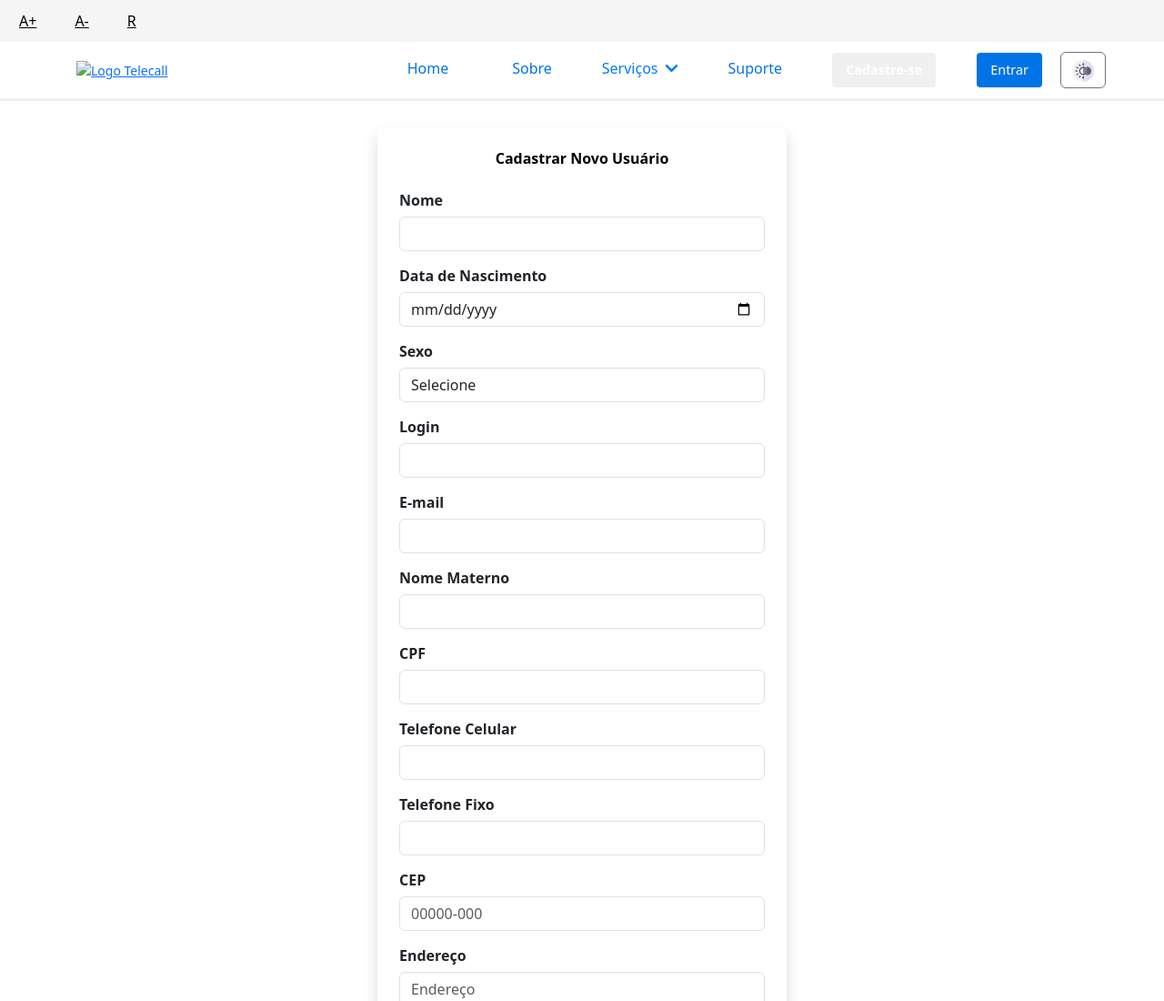
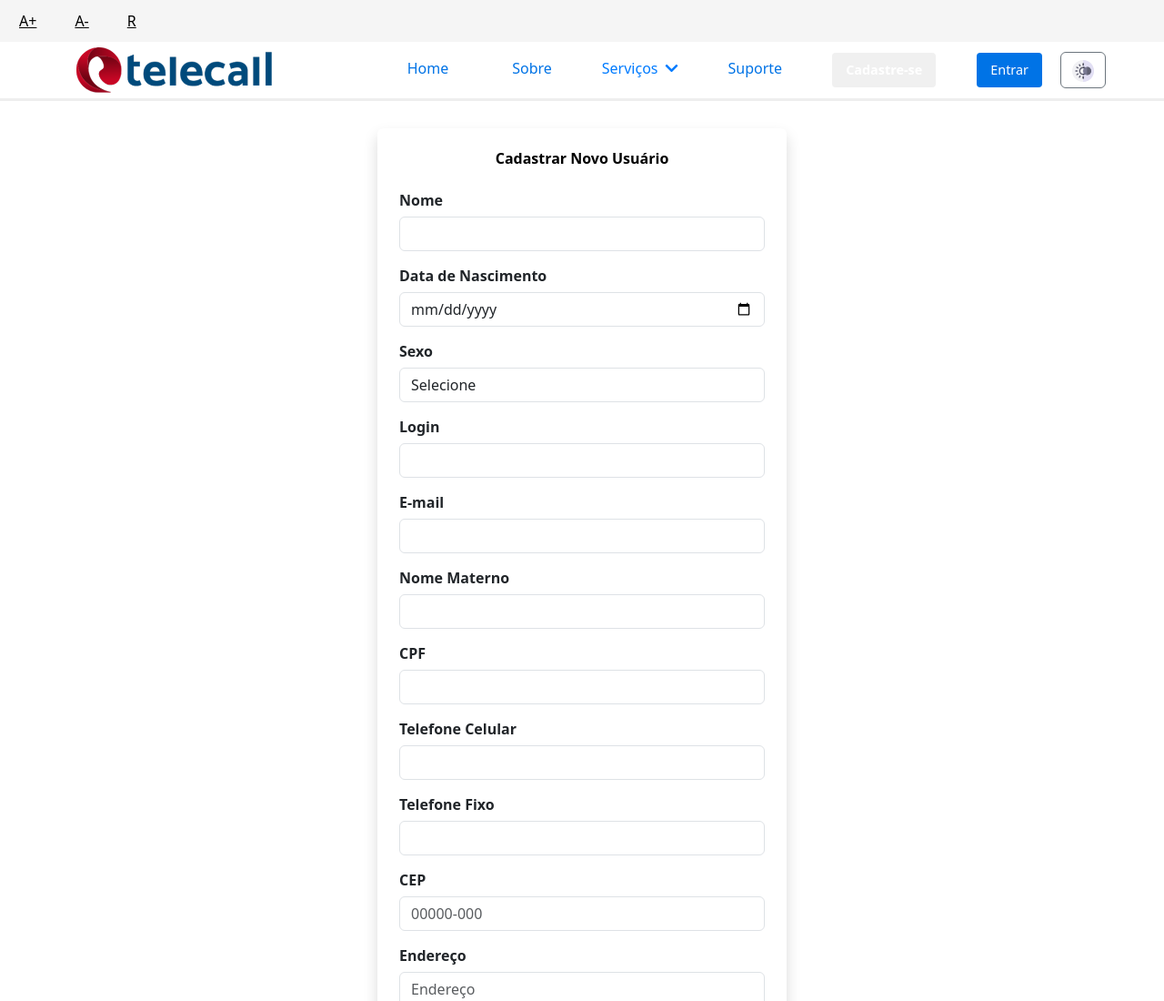
Before and after one commit to devlucasmoura/Projeto-Final-de-Semestre-FrontEnd, a plain HTML site: page html/cadastro.html in a window 1280 px wide. Shown: the top 1100 px of the page at 91% size. Drawn offline with nearby package versions, Linux system fonts and the light colour scheme.

Commit message:
Update cadastro.html

```diff
--- a/html/cadastro.html
+++ b/html/cadastro.html
@@ -20,7 +20,7 @@
     </div>
        <header id="header">
         <a href="../index.html">
-             <img src="../img/telecall-logo 1.png" alt="Logo Telecall" height="60">
+             <img src="../img/telecall-logo1.png" alt="Logo Telecall" height="60">
         </a>
         <nav>
           <div class="menuMobile">
```
